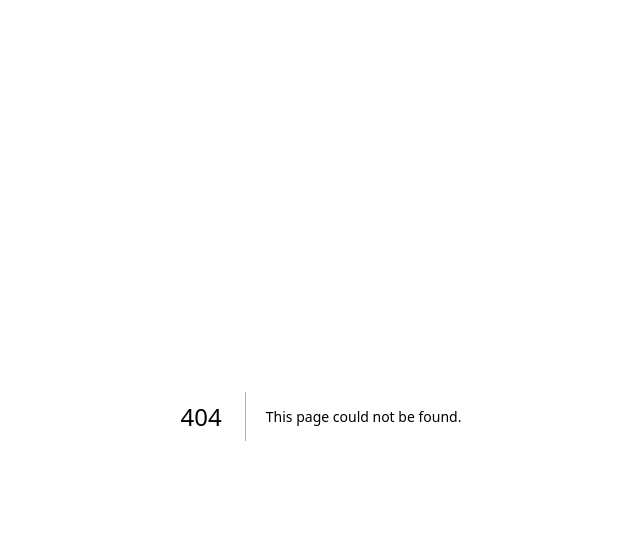
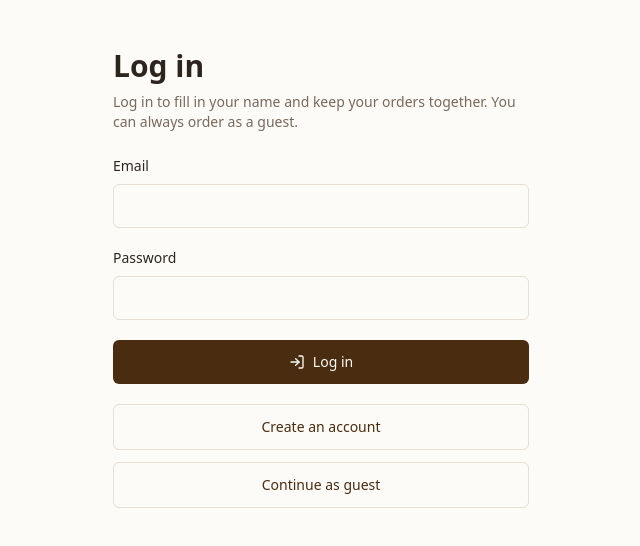
Before and after one commit to weiyiships/homebarista, a Next.js app: page /login in a window 1280 px wide. Before the commit this address had no page. Shown: the top 546 px of the page, without its empty margins (319-959 px from the left). Built offline with nearby package versions, Linux system fonts and the light colour scheme; no server answers.

Commit message:
feat(auth): add /login page, menu account bar with logout, and name autofill (#12)

```diff
--- /dev/null
+++ b/src/app/login/page.tsx
@@ -0,0 +1,31 @@
+import { cookies } from "next/headers";
+import { redirect } from "next/navigation";
+import { LoginForm } from "@/components/auth/LoginForm";
+import {
+  CUSTOMER_COOKIE,
+  verifyCustomerToken,
+} from "@/lib/auth/customerSession";
+
+export const dynamic = "force-dynamic";
+
+/** /login — optional customer login (FR-7, US-11). */
+export default async function LoginPage() {
+  const cookieStore = await cookies();
+  const customer = await verifyCustomerToken(
+    cookieStore.get(CUSTOMER_COOKIE)?.value,
+  );
+  if (customer) redirect("/menu");
+
+  return (
+    <main className="flex flex-col gap-6 py-8">
+      <header className="flex flex-col gap-2">
+        <h1 className="text-3xl font-bold text-[var(--foreground)]">Log in</h1>
+        <p className="text-sm text-[var(--muted-foreground)]">
+          Log in to fill in your name and keep your orders together. You can
+          always order as a guest.
+        </p>
+      </header>
+      <LoginForm />
+    </main>
+  );
+}
--- a/src/app/menu/MenuClient.tsx
+++ b/src/app/menu/MenuClient.tsx
@@ -1,6 +1,8 @@
 "use client";
 
 import { useState } from "react";
+import Link from "next/link";
+import { LogoutButton } from "@/components/auth/LogoutButton";
 import { type Drink } from "@/lib/domain/menu";
 import { DrinkGrid } from "@/components/menu/DrinkGrid";
 import { CustomizationDrawer } from "@/components/menu/CustomizationDrawer";
@@ -10,14 +12,23 @@ interface MenuClientProps {
   drinks: Drink[];
   /** Milk labels the barista turned off when the page was rendered. */
   unavailableMilks: string[];
+  /** Signed-in customer, or null for guests (US-11). */
+  customer?: { name: string } | null;
 }
+
+const accountLink =
+  "inline-flex min-h-11 items-center rounded-[6px] px-3 text-sm font-medium text-[var(--primary)] hover:bg-[var(--muted)] focus-visible:ring-2 focus-visible:ring-[var(--primary)] focus-visible:outline-none";
 
 /**
  * Client shell for the menu page.
  * Keeps availability live (FR-5), tracks which drink (if any) is selected,
  * and hosts the CustomizationDrawer.
  */
-export function MenuClient({ drinks, unavailableMilks }: MenuClientProps) {
+export function MenuClient({
+  drinks,
+  unavailableMilks,
+  customer = null,
+}: MenuClientProps) {
   const menu = useMenuPolling({ drinks, unavailableMilks });
   const [selectedId, setSelectedId] = useState<string | null>(null);
   // Look the drink up in the live menu so the open drawer sees toggles.
@@ -25,6 +36,28 @@ export function MenuClient({ drinks, unavailableMilks }: MenuClientProps) {
 
   return (
     <main className="mx-auto max-w-[1200px] px-8 py-8">
+      <nav
+        aria-label="Account"
+        className="mb-4 flex flex-wrap items-center justify-end gap-1"
+      >
+        {customer ? (
+          <>
+            <span className="mr-auto text-sm text-[var(--muted-foreground)]">
+              Signed in as {customer.name}
+            </span>
+            <LogoutButton />
+          </>
+        ) : (
+          <>
+            <Link href="/login" className={accountLink}>
+              Log in
+            </Link>
+            <Link href="/signup" className={accountLink}>
+              Create an account
+            </Link>
+          </>
+        )}
+      </nav>
       <h1 className="mb-6 text-[36px] leading-tight font-bold text-[var(--foreground)]">
         Our Menu
       </h1>
@@ -37,6 +70,7 @@ export function MenuClient({ drinks, unavailableMilks }: MenuClientProps) {
         isOpen={selectedDrink !== null}
         onClose={() => setSelectedId(null)}
         unavailableMilks={menu.unavailableMilks}
+        defaultGuestName={customer?.name ?? ""}
       />
     </main>
   );
--- a/src/app/menu/page.tsx
+++ b/src/app/menu/page.tsx
@@ -1,6 +1,11 @@
 import { listMenuItems, listMilkOptions } from "@/lib/db/queries/menu";
 import { fromMenuDrinkDto, toMenuResponse } from "@/lib/domain/availability";
 import { type Drink } from "@/lib/domain/menu";
+import { cookies } from "next/headers";
+import {
+  CUSTOMER_COOKIE,
+  verifyCustomerToken,
+} from "@/lib/auth/customerSession";
 import { MenuClient } from "./MenuClient";
 
 // Availability changes at any time (FR-5), so never serve a cached menu.
@@ -84,5 +89,16 @@ export default async function MenuPage() {
     drinks = STATIC_DRINKS;
   }
 
-  return <MenuClient drinks={drinks} unavailableMilks={unavailableMilks} />;
+  const cookieStore = await cookies();
+  const customer = await verifyCustomerToken(
+    cookieStore.get(CUSTOMER_COOKIE)?.value,
+  );
+
+  return (
+    <MenuClient
+      drinks={drinks}
+      unavailableMilks={unavailableMilks}
+      customer={customer ? { name: customer.name } : null}
+    />
+  );
 }
--- /dev/null
+++ b/src/components/auth/LoginForm.tsx
@@ -0,0 +1,151 @@
+"use client";
+
+import { useId, useState, type FormEvent } from "react";
+import Link from "next/link";
+import { useRouter } from "next/navigation";
+import { Loader2, LogIn } from "lucide-react";
+import { LoginSchema } from "@/lib/schemas/customer";
+import { cn } from "@/lib/utils";
+
+const focusRing =
+  "focus-visible:ring-2 focus-visible:ring-[var(--primary)] focus-visible:ring-offset-2 focus-visible:ring-offset-[var(--background)] focus-visible:outline-none";
+
+const inputClass = cn(
+  "min-h-11 rounded-[6px] border border-[var(--border)] bg-[var(--background)] px-3 py-2 text-base text-[var(--foreground)]",
+  focusRing,
+);
+
+const secondaryLink = cn(
+  "inline-flex min-h-11 items-center justify-center rounded-[6px] border border-[var(--border)] bg-[var(--background)] px-5 py-3 text-sm font-medium text-[var(--primary)] hover:bg-[var(--muted)]",
+  focusRing,
+);
+
+/** Customer login (FR-7, US-11). Errors stay generic on purpose. */
+export function LoginForm() {
+  const router = useRouter();
+  const emailId = useId();
+  const passwordId = useId();
+  const errorId = useId();
+  const [email, setEmail] = useState("");
+  const [password, setPassword] = useState("");
+  const [error, setError] = useState<string | null>(null);
+  const [pending, setPending] = useState(false);
+
+  async function handleSubmit(event: FormEvent<HTMLFormElement>) {
+    event.preventDefault();
+    if (pending) return;
+
+    const parsed = LoginSchema.safeParse({ email, password });
+    if (!parsed.success) {
+      setError("Enter your email and password.");
+      return;
+    }
+
+    setPending(true);
+    setError(null);
+    try {
+      const response = await fetch("/api/customers/session", {
+        method: "POST",
+        headers: { "Content-Type": "application/json" },
+        body: JSON.stringify(parsed.data),
+      });
+      if (response.ok) {
+        router.replace("/menu");
+        router.refresh();
+        return;
+      }
+      const data = (await response.json().catch(() => null)) as {
+        error?: string;
+      } | null;
+      setError(data?.error ?? "Could not log you in. Please try again.");
+      setPassword("");
+    } catch {
+      setError("Network error. Check your connection and try again.");
+    } finally {
+      setPending(false);
+    }
+  }
+
+  const describedBy = error ? errorId : undefined;
+
+  return (
+    <form onSubmit={handleSubmit} noValidate className="flex flex-col gap-5">
+      <div className="flex flex-col gap-2">
+        <label
+          htmlFor={emailId}
+          className="text-sm font-medium text-[var(--foreground)]"
+        >
+          Email
+        </label>
+        <input
+          id={emailId}
+          name="email"
+          type="email"
+          autoComplete="email"
+          value={email}
+          onChange={(e) => setEmail(e.target.value)}
+          aria-describedby={describedBy}
+          className={inputClass}
+        />
+      </div>
+      <div className="flex flex-col gap-2">
+        <label
+          htmlFor={passwordId}
+          className="text-sm font-medium text-[var(--foreground)]"
+        >
+          Password
+        </label>
+        <input
+          id={passwordId}
+          name="password"
+          type="password"
+          autoComplete="current-password"
+          value={password}
+          onChange={(e) => setPassword(e.target.value)}
+          aria-describedby={describedBy}
+          className={inputClass}
+        />
+      </div>
+
+      {error && (
+        <p
+          id={errorId}
+          role="alert"
+          className="rounded-[6px] border border-[var(--status-cancelled)] p-3 text-sm text-[var(--foreground)]"
+        >
+          {error}
+        </p>
+      )}
+
+      <button
+        type="submit"
+        disabled={pending}
+        className={cn(
+          "inline-flex min-h-11 items-center justify-center gap-2 rounded-[6px] bg-[var(--primary)] px-5 py-3 text-sm font-medium text-[var(--primary-foreground)] transition-colors hover:bg-[var(--foreground)] hover:text-[var(--background)] disabled:cursor-not-allowed disabled:opacity-60",
+          focusRing,
+        )}
+      >
+        {pending ? (
+          <>
+            <Loader2 className="h-4 w-4 animate-spin" aria-hidden="true" />
+            Logging in…
+          </>
+        ) : (
+          <>
+            <LogIn className="h-4 w-4" aria-hidden="true" />
+            Log in
+          </>
+        )}
+      </button>
+
+      <div className="flex flex-col gap-3">
+        <Link href="/signup" className={secondaryLink}>
+          Create an account
+        </Link>
+        <Link href="/menu" className={secondaryLink}>
+          Continue as guest
+        </Link>
+      </div>
+    </form>
+  );
+}
--- /dev/null
+++ b/src/components/auth/LogoutButton.tsx
@@ -0,0 +1,53 @@
+"use client";
+
+import { useState } from "react";
+import { useRouter } from "next/navigation";
+import { Loader2, LogOut } from "lucide-react";
+
+/** Clears the customer session and returns to the menu (US-11). */
+export function LogoutButton() {
+  const router = useRouter();
+  const [pending, setPending] = useState(false);
+  const [failed, setFailed] = useState(false);
+
+  async function logOut() {
+    if (pending) return;
+    setPending(true);
+    setFailed(false);
+    try {
+      const response = await fetch("/api/customers/session", {
+        method: "DELETE",
+      });
+      if (!response.ok) throw new Error("logout failed");
+      router.replace("/menu");
+      router.refresh();
+    } catch {
+      setFailed(true);
+    } finally {
+      setPending(false);
+    }
+  }
+
+  return (
+    <span className="inline-flex items-center gap-2">
+      <button
+        type="button"
+        onClick={() => void logOut()}
+        disabled={pending}
+        className="inline-flex min-h-11 items-center gap-1.5 rounded-[6px] px-3 text-sm font-medium text-[var(--primary)] hover:bg-[var(--muted)] focus-visible:ring-2 focus-visible:ring-[var(--primary)] focus-visible:outline-none disabled:opacity-60"
+      >
+        {pending ? (
+          <Loader2 className="h-4 w-4 animate-spin" aria-hidden="true" />
+        ) : (
+          <LogOut className="h-4 w-4" aria-hidden="true" />
+        )}
+        Log out
+      </button>
+      {failed && (
+        <span role="alert" className="text-sm text-[var(--status-cancelled)]">
+          Couldn’t log out. Try again.
+        </span>
+      )}
+    </span>
+  );
+}
--- a/src/components/menu/CustomizationDrawer.tsx
+++ b/src/components/menu/CustomizationDrawer.tsx
@@ -20,6 +20,8 @@ export interface CustomizationDrawerProps {
   onClose: () => void;
   /** Milk labels the barista turned off; shown disabled (FR-5). */
   unavailableMilks?: readonly string[];
+  /** Signed-in customer's name, prefilled into the name field (US-11). */
+  defaultGuestName?: string;
   onAddToOrder?: (customization: {
     temp: string;
     sizing: string;
@@ -45,11 +47,12 @@ export function CustomizationDrawer({
   isOpen,
   onClose,
   unavailableMilks = NO_UNAVAILABLE_MILKS,
+  defaultGuestName = "",
   onAddToOrder,
 }: CustomizationDrawerProps) {
   const router = useRouter();
 
-  const [guestName, setGuestName] = useState<string>("");
+  const [guestName, setGuestName] = useState<string>(defaultGuestName);
   const [temp, setTemp] = useState<string>("");
   const [sizing, setSizing] = useState<string>("");
   const [milk, setMilk] = useState<string>("");
```
Also changed, not shown: 1 other file (tests, documents, lock files or other folders).
